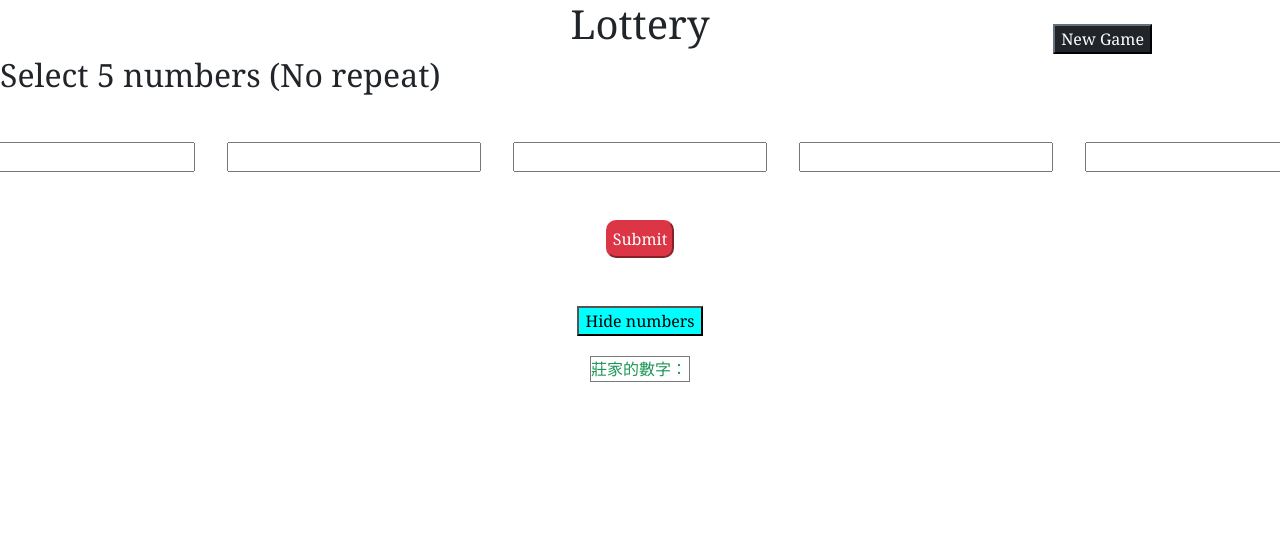
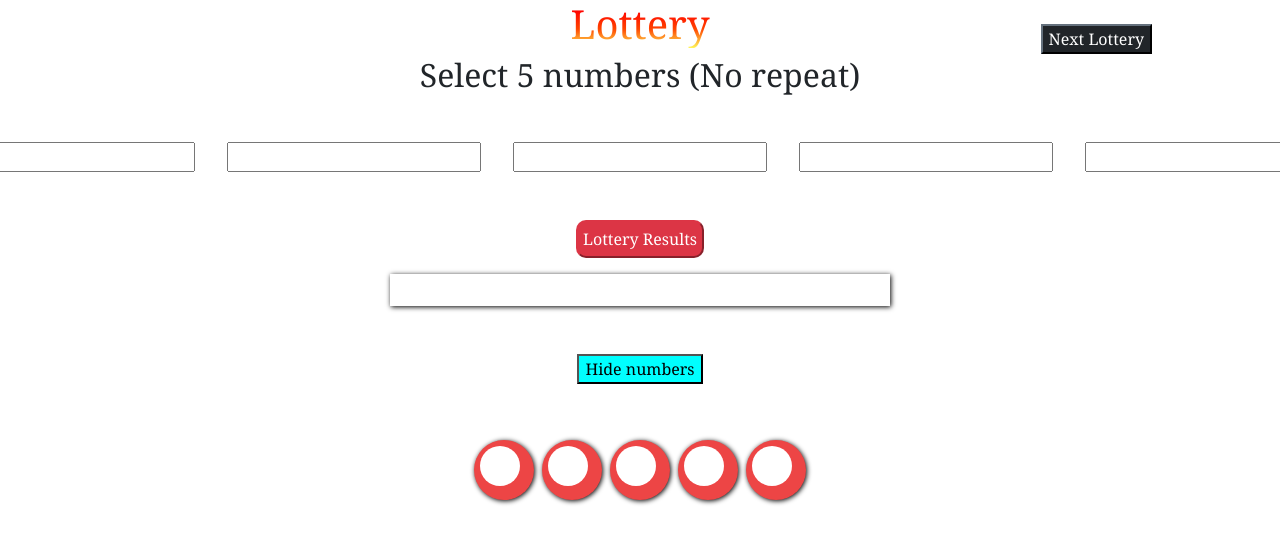
Before and after one commit to qazwsx521943/Lottery, a plain HTML site: page jQuery/index.html in a window 1280 px wide. Both pictures are taken after a click on the button "Show numbers". Shown: the top 544 px of the page. Drawn offline with nearby package versions, Linux system fonts and the light colour scheme.

Commit message:
fix newGame bugs & change CSS layout

```diff
--- a/jQuery/index.html
+++ b/jQuery/index.html
@@ -16,11 +16,13 @@
   </head>
   <body>
     <header class="position-relative">
-      <h1 class="text-center">Lottery</h1>
-      <button id="reset" class="btn-dark position-absolute">New Game</button>
+      <h1 id="heading" class="text-center">Lottery</h1>
+      <button id="reset" class="btn-dark position-absolute">
+        Next Lottery
+      </button>
     </header>
     <main>
-      <h2>Select 5 numbers (No repeat)</h2>
+      <h2 class="text-center">Select 5 numbers (No repeat)</h2>
       <section class="d-flex justify-content-center my-5">
         <input class="mx-3" type="number" />
         <input class="mx-3" type="number" />
@@ -28,13 +30,28 @@
         <input class="mx-3" type="number" />
         <input class="mx-3" type="number" />
       </section>
-      <button id="sub" class="mx-auto btn-danger d-block">Submit</button>
-      <div class="text-center mx-auto my-3" id="input"></div>
+      <button id="sub" class="mx-auto btn-danger d-block">
+        Lottery Results
+      </button>
+      <div
+        class="text-center mx-auto my-3 d-flex justify-content-evenly p-3"
+        id="input"
+      ></div>
       <section class="mt-5">
         <div></div>
         <div class="d-flex flex-column align-items-center">
           <button id="aBtn">Show numbers</button>
-          <div id="answer"></div>
+          <!-- <div id="answer"></div> -->
+          <div
+            id="results"
+            class="text-center mx-auto my-3 d-flex justify-content-evenly p-3"
+          >
+            <div class="result"><div class="inner order0"></div></div>
+            <div class="result"><div class="inner order1"></div></div>
+            <div class="result"><div class="inner order2"></div></div>
+            <div class="result"><div class="inner order3"></div></div>
+            <div class="result"><div class="inner order4"></div></div>
+          </div>
         </div>
       </section>
     </main>
--- a/jQuery/lottery.css
+++ b/jQuery/lottery.css
@@ -1,5 +1,15 @@
 * {
   font-family: Cambria, Cochin, Georgia, Times, "Times New Roman", serif;
+}
+
+#heading {
+  background: repeating-linear-gradient(
+    rgb(255, 0, 0) 10px,
+    orangered,
+    rgb(255, 247, 90)
+  );
+  -webkit-background-clip: text;
+  -webkit-text-fill-color: transparent;
 }
 #reset {
   top: 50%;
@@ -9,14 +19,6 @@
 #aBtn {
   margin-bottom: 20px;
   background-color: aqua;
-}
-
-#answer {
-  background-color: rgba(255, 255, 255, 0.7);
-  width: 100px;
-  color: rgb(30, 149, 88);
-  display: none;
-  border: 0.5px solid rgb(122, 122, 122);
 }
 
 #input {
@@ -29,3 +31,26 @@
   border-radius: 10px;
   padding: 5px;
 }
+
+.result {
+  line-height: 60px;
+  width: 60px;
+  height: 60px;
+  background-color: rgb(237, 69, 69);
+  border-radius: 100%;
+  margin: 4px;
+  position: relative;
+  box-shadow: 1px 1px 5px black;
+  display: none;
+}
+.inner {
+  width: 40px;
+  height: 40px;
+  background: white;
+  border-radius: 100%;
+  position: absolute;
+  top: 50%;
+  left: 50%;
+  line-height: 40px;
+  transform: translate(-60%, -60%);
+}
--- a/jQuery/lottery.js
+++ b/jQuery/lottery.js
@@ -32,19 +32,15 @@ function fiveRandom() {
 function newGame() {
   $("#input").html("");
   $("#aBtn").text(function () {
-    if (
-      $(this).text(function (i, text) {
-        return text === "Show numbers"
-          ? "Hide numbers"
-          : text === "Hide numbers"
-          ? "Show numbers"
-          : false;
-      })
-    )
-      $(this).next().text(`莊家的數字：${randomSel}`);
-    $(this).next().toggle();
+    $(this).text("Show numbers");
   });
   randomSel = [];
+  $("#results")
+    .children()
+    .each(function (index, element) {
+      $(element).children().text("");
+    })
+    .hide();
   // clear submit button restriction
   $("#sub").attr("disabled", false).css("opacity", "");
 }
@@ -67,8 +63,8 @@ function showNums() {
     }
   }
   // jQuery change display
-  $("#input").html(`您猜對的數字有：${correct}<br/>
-  總計${acc}個`);
+  $("#input").html(`Correct Numbers：${correct}<br/>
+  TOTAL ${acc}`);
   $(this).attr("disabled", true).css("opacity", "0.6");
 }
 
@@ -84,7 +80,12 @@ $("#aBtn").click(function () {
         : false;
     })
   )
-    $(this).next().text(`莊家的數字：${randomSel}`);
-  $(this).next().toggle();
+    $("#results")
+      .children()
+      .each(function (index, element) {
+        $(element).children().text(randomSel[index]);
+      });
+  $("#results").children().toggle();
+  // $(this).next().toggle();
 });
 $("#reset").click(newGame);
```
